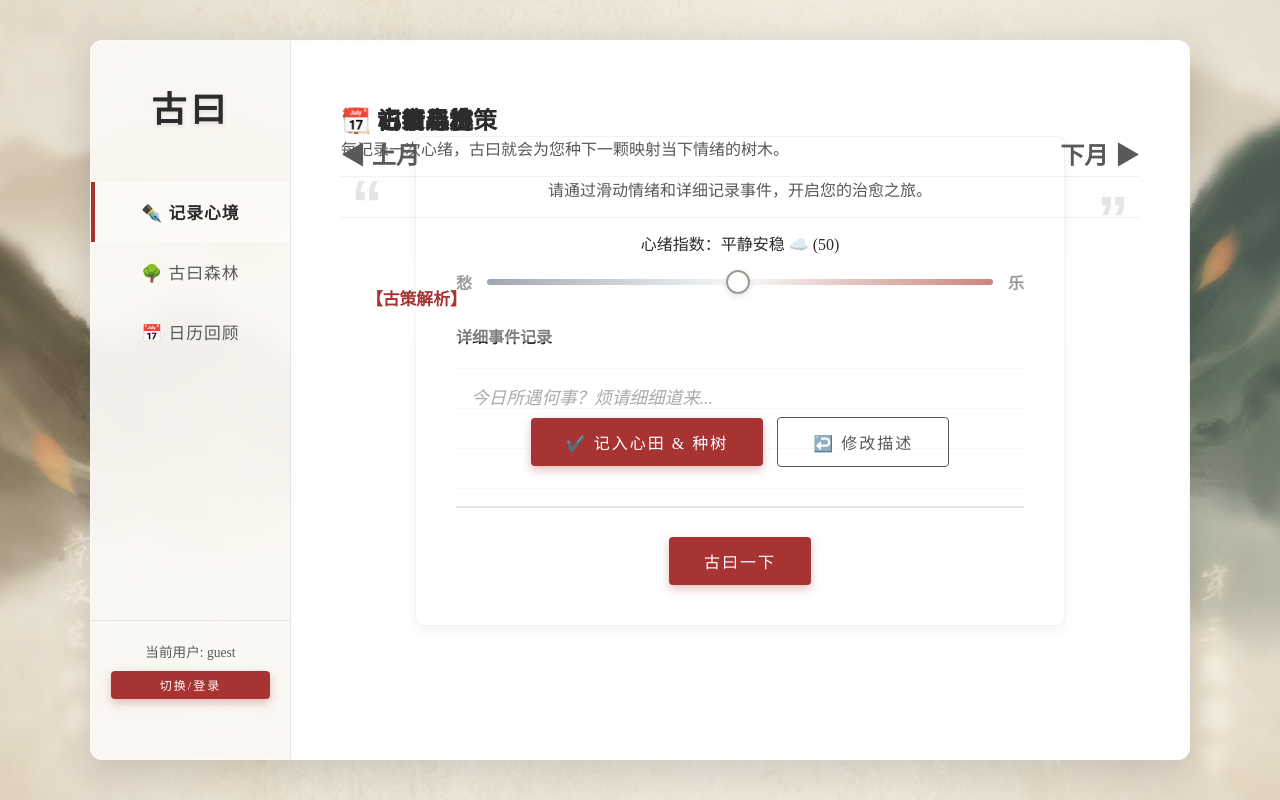
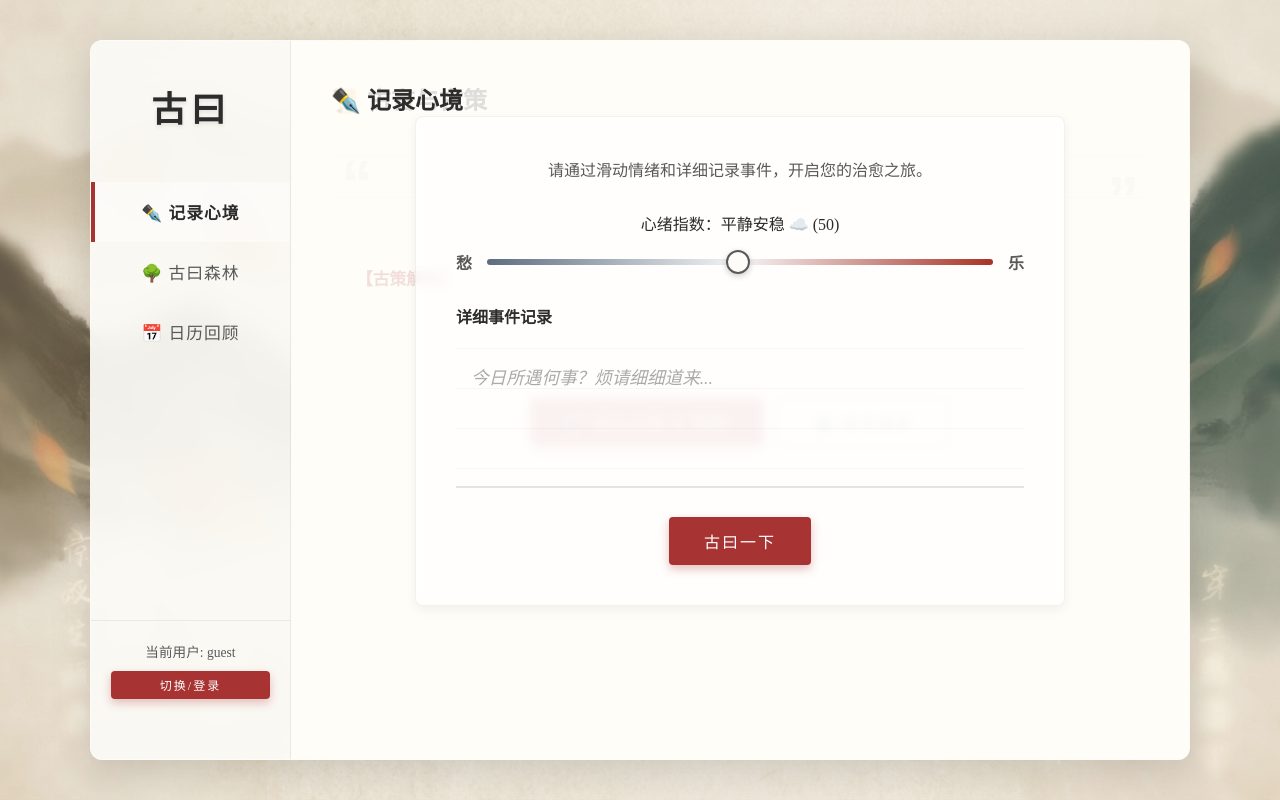
Before and after one commit to hsiaoxxx/guyue-web, a Flask app: page / in a window 1280 px wide. Run offline with Flask 3, Linux system fonts and the light colour scheme; some web fonts are replaced.

Commit message:
Update index.html

```diff
--- a/guyue-web/templates/index.html
+++ b/guyue-web/templates/index.html
@@ -151,15 +151,30 @@
         }
 
         /* 修改 view 类，允许其在内部溢出时滚动 */
+       /* 修改后的 View 样式 */
         .view {
-            width: 100%; height: 100%;
-            position: absolute; top: 0; left: 0; padding: 50px;
-            opacity: 1; transform: translateY(10px); pointer-events: auto;
-            transition: all 0.5s cubic-bezier(0.4, 0, 0.2, 1);
-            display: flex; flex-direction: column;
-            overflow-y: auto; /* 核心修改：允许垂直滚动 */
+            position: absolute;
+            top: 0;
+            left: 0;
+            width: 100%;
+            height: 100%;
+            padding: 40px;
+            box-sizing: border-box; /* 确保 padding 不撑大容器 */
+
+            display: none;          /* 【关键】默认完全隐藏，不占空间 */
+            flex-direction: column;
+
+            overflow-y: auto;       /* 【关键】允许内部滚动，解决看不到按钮的问题 */
+            background: var(--bg-paper);
+            transition: opacity 0.3s ease;
         }
-
+        /* 修改后的激活样式 */
+        .view.active {
+            display: flex;         /* 【关键】只有活跃页面才显示 */
+            opacity: 1;
+            pointer-events: auto;
+            z-index: 10;
+        }
         /* 针对结果页面的容器优化 */
         #result-view {
             display: flex;
```
